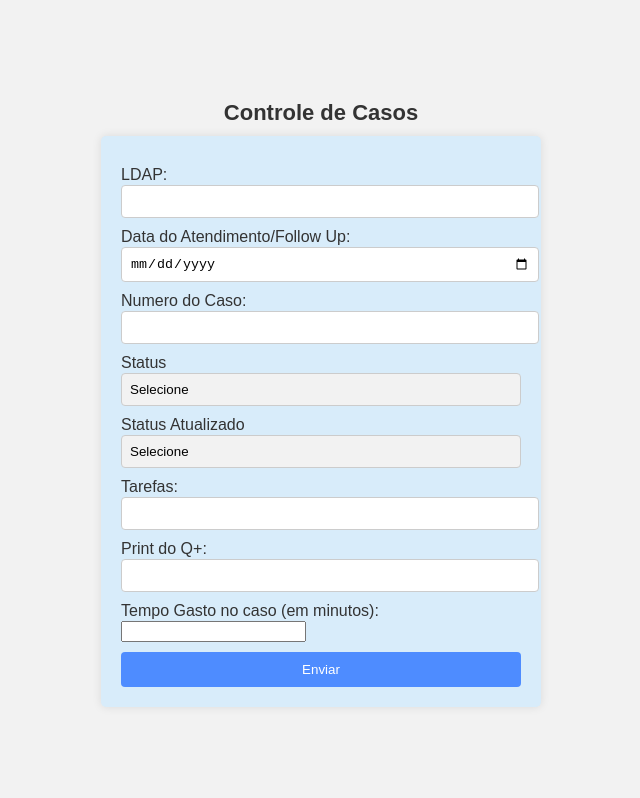
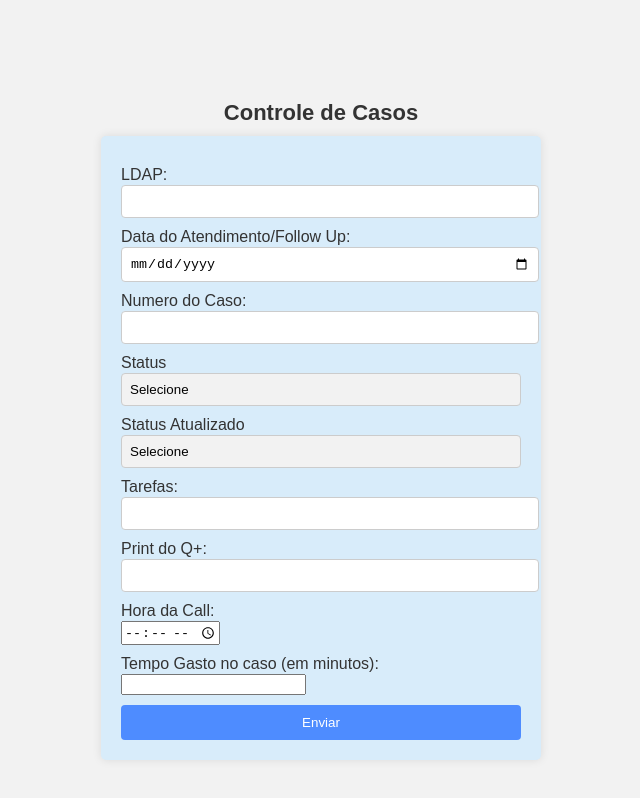
Before and after one commit to Josue185/controlecasos, a plain HTML site: page index.html in a window 1280 px wide. Shown: the whole page, without its empty margins (319-959 px from the left). Drawn offline with Linux system fonts and the light colour scheme.

Commit message:
Update index.html

```diff
--- a/index.html
+++ b/index.html
@@ -48,6 +48,9 @@
     <label for="printqplus">Print do Q+:</label>
     <input type="text" id="screenshot" name="screenshot" required>
 
+    <label for="horaCall">Hora da Call:</label>
+    <input type="time" id="horacaso" name="horacaso" required>
+
     <label for="time">Tempo Gasto no caso (em minutos):</label>
     <input type="number" id="time" name="time" pattern="[\d]+" required>
 
```
